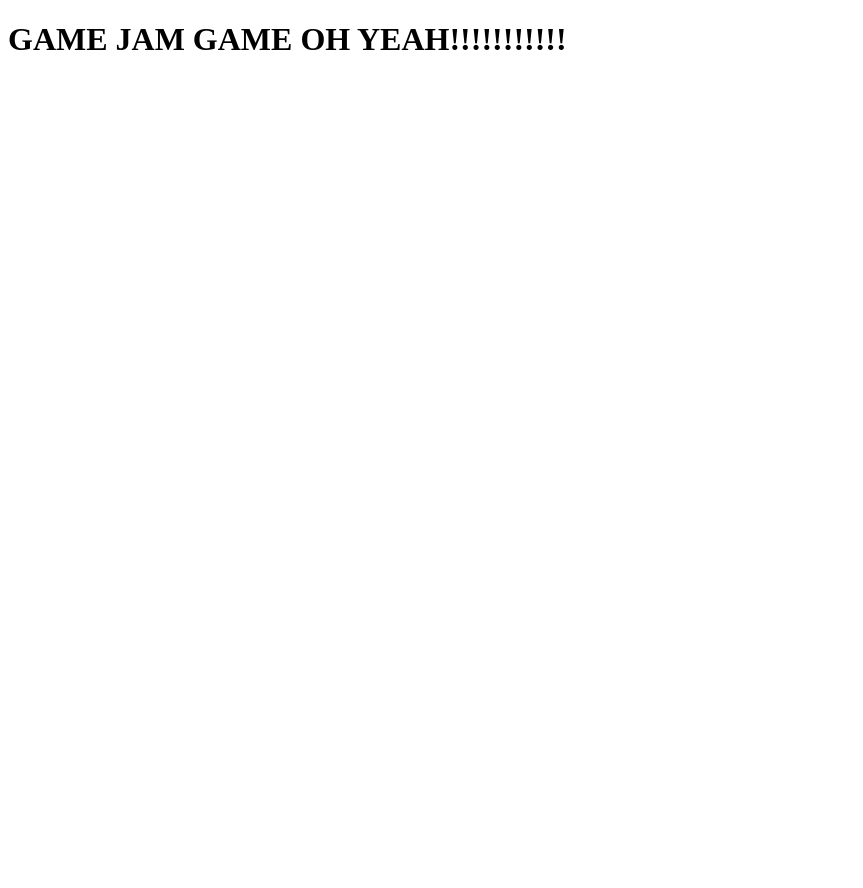
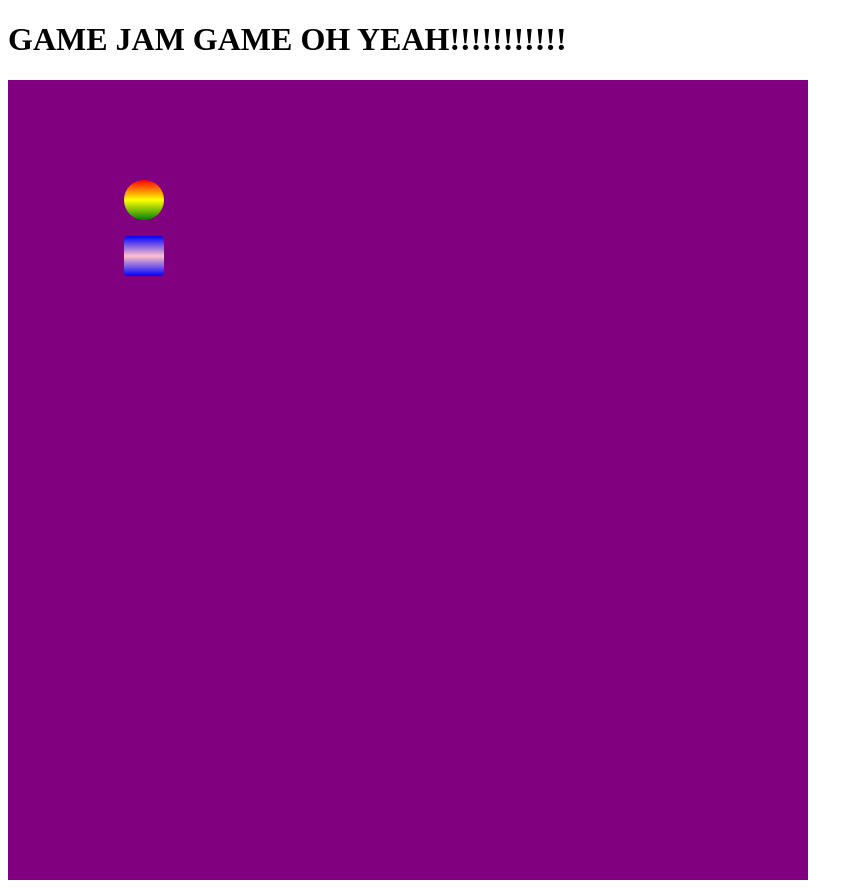
Before and after one commit to alexeagleson/game-jame-template-setup, a Next.js app: page / in a window 1280 px wide. Shown: the whole page, without its empty margins (0-863 px from the left). Before the commit the page ends 800 px from the top, so only its background shows below. Built offline with nearby package versions, Linux system fonts and the light colour scheme; no server answers.

Commit message:
added square player

```diff
--- /dev/null
+++ b/components/object-style.tsx
@@ -0,0 +1,19 @@
+import React from 'react';
+import styled from 'styled-components';
+
+
+
+export const MasterPlayer= styled.div `
+            margin: 1em;
+            position: relative;
+            width: 40px;
+            height: 40px;
+            &.circle {
+                border-radius: 50%;
+                background-image: linear-gradient(red, yellow, green);
+            }
+            &.square {
+                border-radius: 10%;
+                background-image: linear-gradient(blue, pink, blue);
+            }
+`
--- a/pages/index.tsx
+++ b/pages/index.tsx
@@ -1,23 +1,69 @@
 import React, { useState, useEffect } from 'react';
 import axios from 'axios';
 import io from 'socket.io-client';
+import { words } from 'lodash-es';
+import { withTheme } from 'styled-components';
+import { MasterPlayer } from '../components/object-style'
 
-const ggg = io('http://localhost:4001');
 
+// const ggg = io('http://localhost:4001');
 
 const Index = () => {
   const [turn, setTurn] = useState<number | string | undefined>();
+  const [topCircle, setTopCircle] = useState('100');
+  const [sideCircle, setSideCircle] = useState('100');
+  const [topSquare, setTopSquare] = useState('100');
+  const [sideSquare, setSideSquare] = useState('100');
 
-  ggg.on('hey', (message: string) => {
-    setTurn(message);
-  });
-  // useEffect(() => {
+  // ggg.on('hey', (message: string) => {
+  //   setTurn(message);
+  // });
 
-  // }, []);
+  useEffect(() => {
+    setInterval(() => {
+      axios.get('/gimme_dat_circle_vertical').then(axiosResponse => {
+        console.log(axiosResponse);
+        setTopCircle(axiosResponse.data);
+      });
+      axios.get('/gimme_dat_circle_horizontal').then(axiosResponse => {
+        console.log(axiosResponse);
+        setSideCircle(axiosResponse.data);
+      });
+      axios.get('/gimme_dat_square_vertical').then(axiosResponse => {
+        console.log(axiosResponse);
+        setTopSquare(axiosResponse.data);
+      });
+      axios.get('/gimme_dat_square_horizontal').then(axiosResponse => {
+        console.log(axiosResponse);
+        setSideSquare(axiosResponse.data);
+      });
+    }, 100);
+  }, []);
 
   return (
     <>
       <h1>GAME JAM GAME OH YEAH!!!!!!!!!!!</h1>
+
+      <div
+        style={{ width: '800px', height: '800px', backgroundColor: 'purple' }}
+      >
+        <MasterPlayer
+          className={'circle'}
+          style={{
+            left: `${sideCircle}px`,
+            top: `${topCircle}px`,
+          }}
+        ></MasterPlayer>
+
+        <MasterPlayer
+          className={'square'}
+          style={{
+            left: `${sideSquare}px`,
+            top: `${topSquare}px`,
+          }}
+        ></MasterPlayer>
+      </div>
+
       {/* <button
         onClick={() => {
           axios.get('/current_turn').then(axiosResponse => {
```
Also changed, not shown: pages/controller.tsx (added, +45 -0 lines), 1 other file (tests, documents, lock files or other folders).
